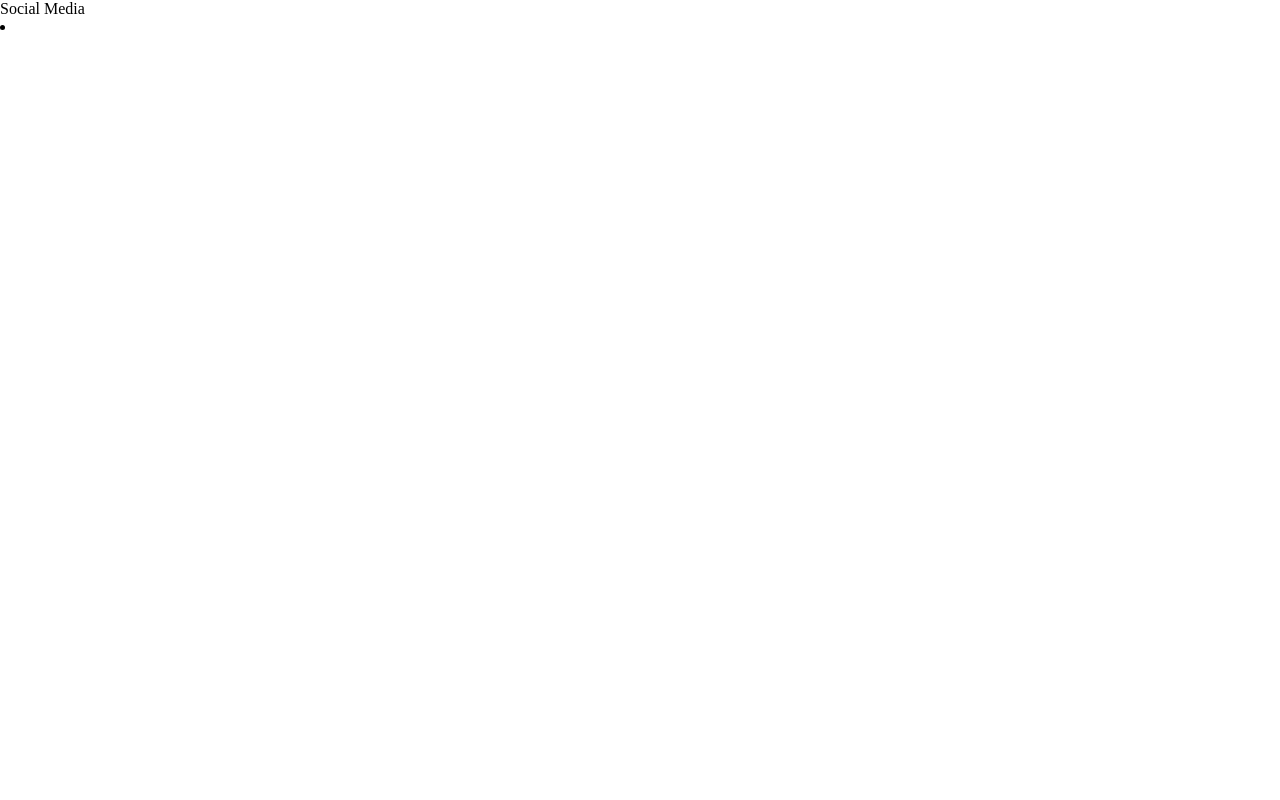
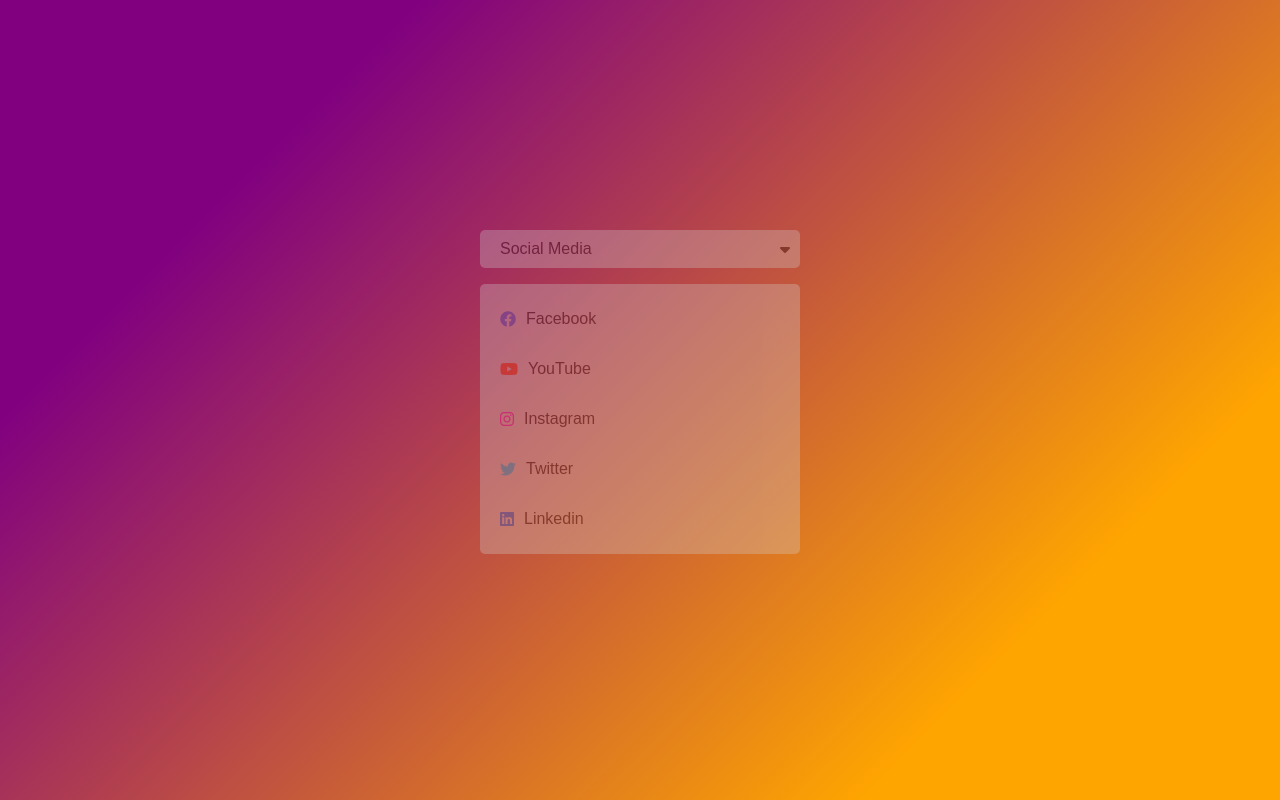
Before and after one commit to hugo-to/Social-Media-Selector-Menu, a plain HTML site: page src/index.html in a window 1280 px wide. Drawn offline with Linux system fonts and the light colour scheme.

Commit message:
ahora un poco mejor

```diff
--- a/src/index.html
+++ b/src/index.html
@@ -6,16 +6,35 @@
     <meta name="viewport" content="width=device-width, initial-scale=1.0">
     <title>Social Media Menu Selector</title>
     <link rel="stylesheet" href="./style.css">
+    <link rel="stylesheet" href="https://cdnjs.cloudflare.com/ajax/libs/font-awesome/6.2.0/css/all.min.css" integrity="sha512-xh6O/CkQoPOWDdYTDqeRdPCVd1SpvCA9XXcUnZS2FmJNp1coAFzvtCN9BmamE+4aHK8yyUHUSCcJHgXloTyT2A==" crossorigin="anonymous" referrerpolicy="no-referrer" />
 </head>
 <body>
-    <div class="menu">
+    <div class="menu ">
         <p>Social Media</p>
+        <i class="fa-sharp fa-solid fa-caret-down"></i>
     </div>
-    <div class="social-list">
+    <ul class="social-lists ">
         <li>
-
+            <i class="fa-brands fa-facebook" style="color:rgb(54, 100, 240) ;"></i>
+            <p>Facebook</p>
         </li>
-    </div>
+        <li>
+            <i class="fa-brands fa-youtube" style="color:rgb(255, 51, 0) ;"></i>
+            <p>YouTube</p>
+        </li>
+        <li>
+            <i class="fa-brands fa-instagram" style="color:rgb(252, 0, 198) ;"></i>
+            <p>Instagram</p>
+        </li>
+        <li>
+            <i class="fa-brands fa-twitter" style="color:rgb(0, 200, 255) ;"></i>
+            <p>Twitter</p>
+        </li>
+        <li>
+            <i class="fa-brands fa-linkedin" style="color:rgb(0, 102, 255) ;"></i>
+            <p>Linkedin</p>
+        </li>
+    </ul>
     <script src="./index.js"></script>
 </body>
 </html>
--- a/src/style.css
+++ b/src/style.css
@@ -1,4 +1,63 @@
-*{
+body{
     margin: 0;
-    padding: 0;
+    display: flex;
+    flex-direction: column;
+    align-items: center;
+    height: 100vh;
+    justify-content: center;
+    font-family: sans-serif;
+    background: linear-gradient(
+        135deg,
+        purple 20%,
+        orange 80%
+
+    );
 }
+
+.menu{
+    background: lightgrey;
+    width: 300px;
+    opacity: .3;
+    border-radius: 5px;
+    display: flex;
+    align-items: center;
+    justify-content: space-between;
+    padding: 10px;
+}
+
+.menu p{
+    margin: 0 10px;
+}
+
+.social-lists{
+    background: lightgray;
+    width: 300px;
+    padding: 10px;
+    opacity: .3;
+    list-style-type:none;
+    border-radius: 5px;
+}
+.social-lists li{
+    display: flex;
+    align-items: center;
+    cursor: pointer;
+    transition: padding 0.3s linear;
+}
+
+.social-lists li:hover{
+    background: darkgray;
+    border-radius: 5px;
+    padding-left: 10px;
+}
+
+.social-lists li .fa-brands{
+    margin: 0 10px;
+}
+
+.rotate .fa-brands{
+    transform :rotate (180deg);
+}
+
+.hide{
+    visibility: hidden;
+}
```
